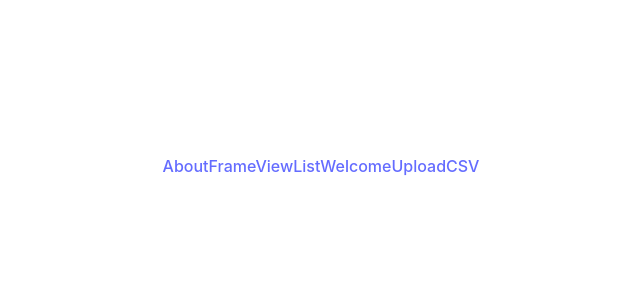
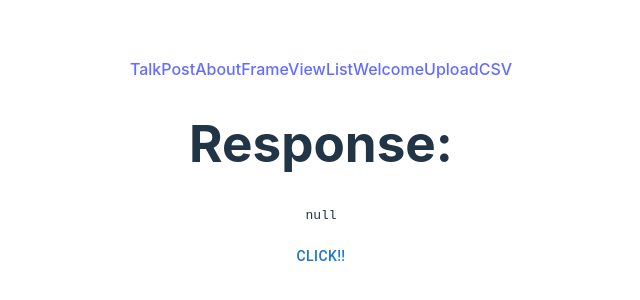
Before and after one commit to shichisan21/explorer-assistant, a React (Vite) app: page /TalkPost in a window 1280 px wide. Shown: the part 234-534 px from the top of the page, without its empty margins (319-959 px from the left). Built offline with nearby package versions, Linux system fonts and the light colour scheme; no server answers.

Commit message:
時刻をDynamoへ

```diff
--- a/src/App.tsx
+++ b/src/App.tsx
@@ -13,6 +13,7 @@ import Welcome from "./mobile/Welcome";
 import ChatRoom from "./mobile/ChatRoom";
 import SampleList from "./mobile/SampleList";
 import UploadCSV from "./UploadCSV";
+import TalkPost from "./component/TalkPost";
 
 function App() {
   // const url = "http://127.0.0.1:8000/message";
@@ -26,6 +27,7 @@ function App() {
 
   return (
     <Router>
+      <Link to='/TalkPost'>TalkPost</Link>
       <Link to='/about'>About</Link>
       <Link to='/mobile/FrameView'>FrameView</Link>
       <Link to='/mobile/List'>List</Link>
@@ -33,6 +35,7 @@ function App() {
       <Link to='/UploadCSV'>UploadCSV</Link>
 
       <Routes>
+        <Route path='/TalkPost' element={<TalkPost />} />
         <Route path='/UploadCSV' element={<UploadCSV />} />
         <Route path='/about' element={<About url={url} />} />
         <Route path='/mobile/Welcome' element={<Welcome />} />
--- /dev/null
+++ b/src/component/TalkPost.tsx
@@ -0,0 +1,51 @@
+import React, { useEffect, useState } from "react";
+import axios from "axios";
+import { Box, Button } from "@mui/material";
+
+interface Item {
+  name: string;
+}
+
+const App: React.FC = () => {
+  const [response, setResponse] = useState<any>(null);
+  const itemToSend: Item = { name: new Date().toISOString() };
+
+  // useEffect(() => {
+  //   const sendRequest = async () => {
+  //     try {
+  //       const res = await axios.post(
+  //         "http://127.0.0.1:8000/put_item/",
+  //         itemToSend
+  //       );
+  //       setResponse(res.data);
+  //     } catch (error: any) {
+  //       console.error("Error during request", error);
+  //       setResponse(error.message);
+  //     }
+  //   };
+  //   sendRequest();
+  // }, []);
+
+  const onClickHandler = async (): Promise<void> => {
+    try {
+      const res = await axios.post(
+        "http://127.0.0.1:8000/put_item/",
+        itemToSend
+      );
+      setResponse(res.data);
+    } catch (error: any) {
+      console.error("Error during request", error);
+      setResponse(error.message);
+    }
+  };
+
+  return (
+    <Box>
+      <h1>Response:</h1>
+      <pre>{JSON.stringify(response, null, 2)}</pre>
+      <Button onClick={onClickHandler}>Click!!</Button>
+    </Box>
+  );
+};
+
+export default App;
```
